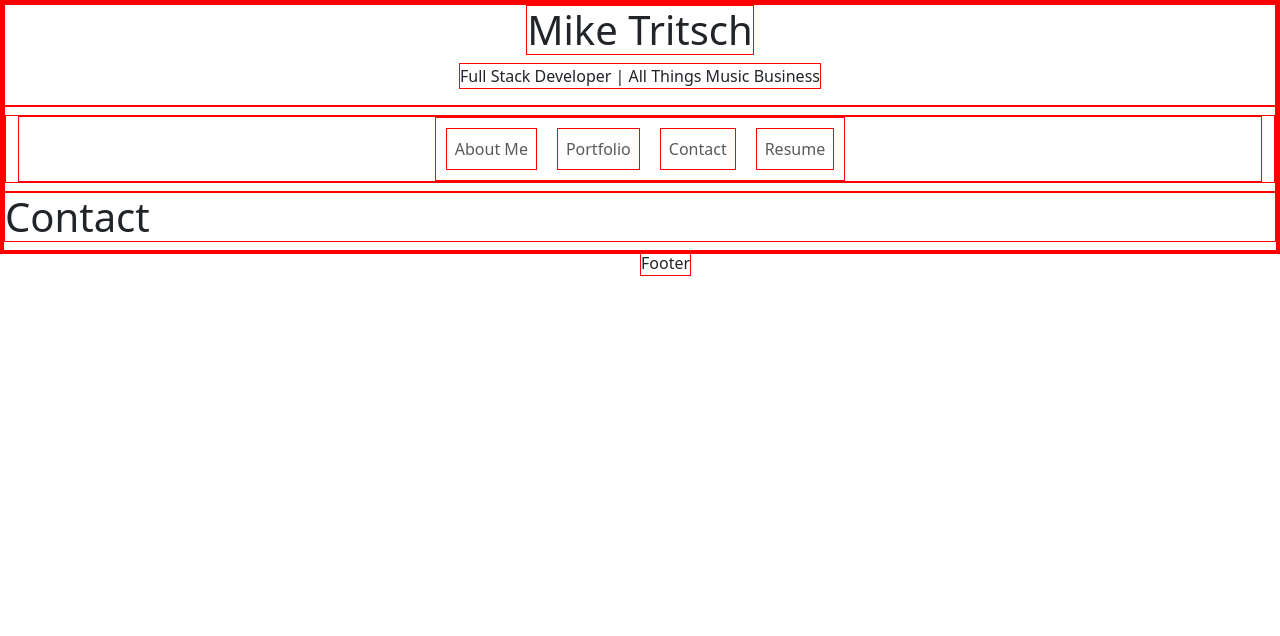
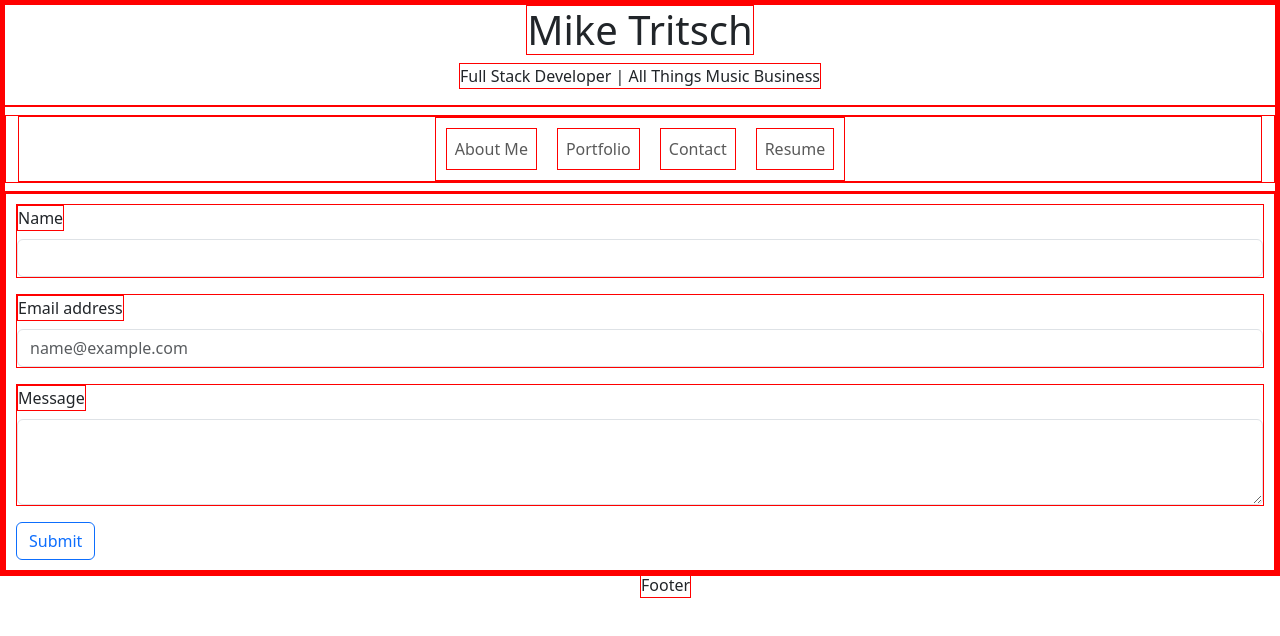
Before and after one commit to MikeTritsch/trick-or-tritsch, a React (Vite) app in the folder trick-or-tritsch/: page /Contact in a window 1280 px wide. Shown: the top 636 px of the page. Built offline with nearby package versions, Linux system fonts and the light colour scheme.

Commit message:
Added contact form and some padding to give space.

```diff
--- a/trick-or-tritsch/src/index.css
+++ b/trick-or-tritsch/src/index.css
@@ -34,6 +34,10 @@
   left: 50%;
 }
 
+.contact-form {
+  padding: 10px;
+}
+
 /* body {
   display: flex;
 } */
--- a/trick-or-tritsch/src/pages/Contact.jsx
+++ b/trick-or-tritsch/src/pages/Contact.jsx
@@ -1,6 +1,22 @@
 const Contact = () => {
   return (
-    <h1>Contact</h1>
+    <div>
+      <form className="contact-form">
+        <div className="mb-3">
+          <label for="exampleFormControlInput1" className="form-label">Name</label>
+          <input type="text" className="form-control" id="exampleFormControlInput1" placeholder=""/>
+        </div>
+        <div className="mb-3">
+          <label for="exampleFormControlInput1" className="form-label">Email address</label>
+          <input type="email" className="form-control" id="exampleFormControlInput1" placeholder="name@example.com"/>
+        </div>
+        <div className="mb-3">
+          <label for="exampleFormControlTextarea1" className="form-label">Message</label>
+          <textarea className="form-control" id="exampleFormControlTextarea1" rows="3"></textarea>
+        </div>
+        <button type="submit" class="btn btn-outline-primary">Submit</button>
+      </form>
+    </div>
   )
 }
 
```
